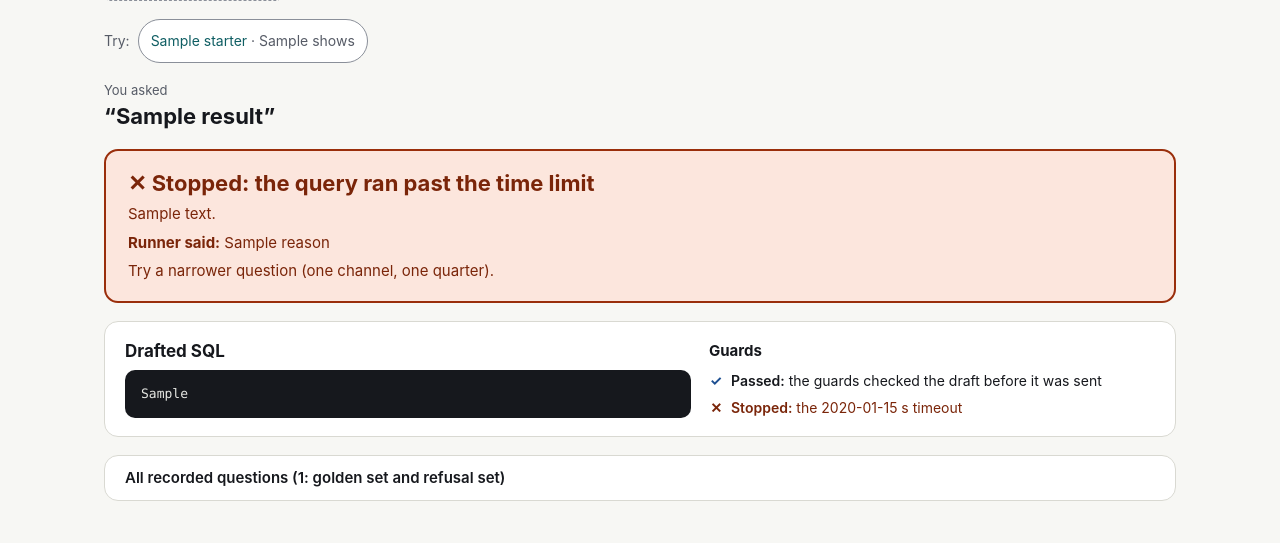
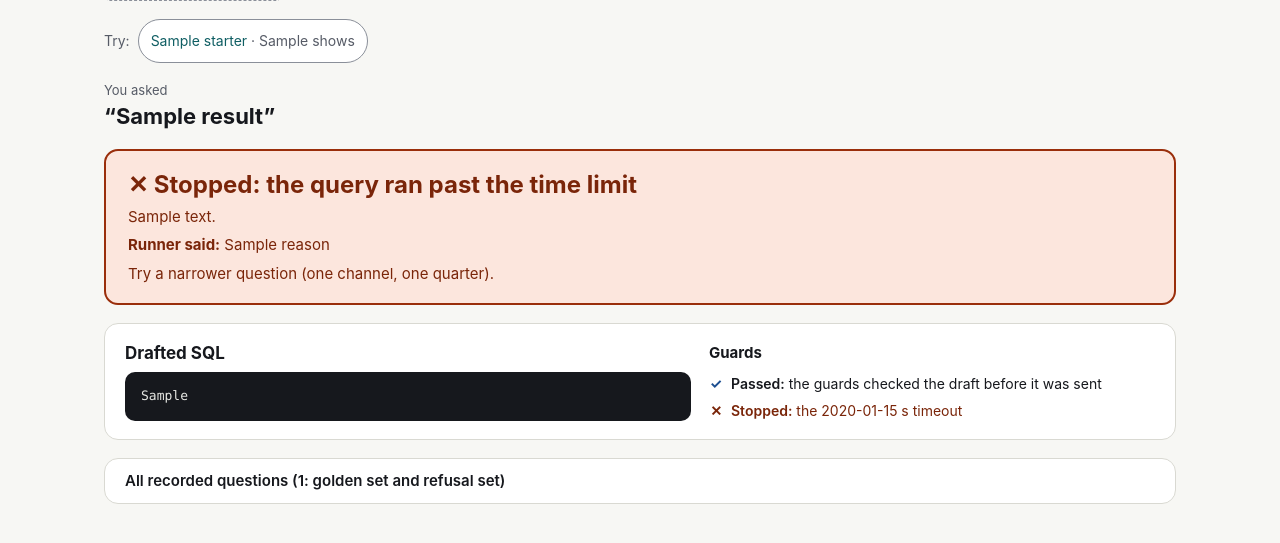
Before and after one commit to shanelabountyai/rollup, a FastAPI app: template rollup/ui/templates/index.html in a window 1280 px wide. Shown: the part 202-745 px from the top of the page. Run offline with FastAPI, Linux system fonts and the light colour scheme; the template is opened without the code that fills it: most values are stand-ins (such as "Sample title", 1, 10 or a date in 2020).

Commit message:
UI: fix accepted design, UX and accessibility review findings (D-61)
- UX-1: recorded questions the committed eval scores as misses show
  'Known eval miss' with a link to /eval (48/48 checked by test)
- A11y-1: no live region around the result; status in the focused heading;
  outcome headlines are h3 (A11y-6)
- aria-invalid after htmx errors, cited cells focusable + labelled, table
  focus ring unclipped, 'Pick one from the list' opens the list
- no maxlength (server message reachable), long reasons wrap at 390 px,
  row-cap and guard wording, attribution note on touch results,
  'The other kind of no' card, chart viewBox 300, no backticks in chart note
- axe 4.10.2: 0 violations on 44 runs; keyboard 4/4

Co-Authored-By: Claude Opus 5.5 <noreply@anthropic.com>
Claude-Session: https://claude.ai/code/session_01FH1miKquk7E4wvEpZm5MRa

```diff
--- a/rollup/ui/app.py
+++ b/rollup/ui/app.py
@@ -39,6 +39,7 @@ from rollup.schema_context import SchemaContext, load_context
 from rollup.ui.chart import choose_chart, fmt_cell, is_number, render_svg
 from rollup.ui.views import (
     TIMEOUT_S,
+    EvalRow,
     guard_explainer,
     highlight_answer,
     load_eval,
@@ -110,6 +111,8 @@ class ResultView:
     chart_title: str = ""
     explain_title: str = ""  # plain-words headline for a guard refusal
     explain_body: str = ""
+    touch_note: bool = False  # the result involves first/last-touch credit: say which is primary (owner call, D-20)
+    eval: EvalRow | None = None  # this question's row in the committed eval run, if it is a recorded question
 
 
 _DIGIT = re.compile(r"\d")
@@ -192,6 +195,8 @@ def build_view(r: AskResult) -> ResultView:
         chart_title=chart_title,
         explain_title=explain_title,
         explain_body=explain_body,
+        touch_note=r.answered
+        and ("touch" in (r.executed_sql or "").lower() or any("touch" in c.lower() for c in r.columns)),
     )
 
 
@@ -240,6 +245,9 @@ def create_app(
     examples = recorded_questions() if isinstance(the_model, RecordedModel) else []
     starter_list = starters()
     eval_path = eval_run_path
+    _ev = load_eval(eval_path) if eval_path is not None else load_eval()
+    is_recorded = isinstance(the_model, RecordedModel)
+    eval_by_question = {row.question: row for row in _ev.rows} if _ev is not None and is_recorded else {}
     ctx_lock = threading.Lock()
     ctx_cache: list[SchemaContext] = []
 
@@ -326,6 +334,7 @@ def create_app(
                     result = build_view(ask(q, the_model, con, ctx))
                 finally:
                     con.close()
+                result.eval = eval_by_question.get(q)
                 if result.status == "refused_question":
                     marts = marts_summary(ctx)
         # htmx does not swap 4xx/5xx responses by default, so a partial carries its error with a 200.
--- a/rollup/ui/chart.py
+++ b/rollup/ui/chart.py
@@ -30,7 +30,7 @@ from html import escape
 from typing import Any, Literal
 
 MAX_BARS = 30
-WIDTH = 360  # viewBox width; sized for the chart card beside the table (design pass, D-55)
+WIDTH = 300  # viewBox width; sized for the chart card beside the table (design pass, D-55)
 
 ChartKind = Literal["line", "bar", "none"]
 
@@ -147,7 +147,7 @@ def _text(x: float, y: float, s: str, *, anchor: str = "start", cls: str = "lbl"
 
 
 def _bar_svg(spec: ChartSpec) -> str:
-    row_h, bar_h, pad, value_w = 36, 14, 8, 100
+    row_h, bar_h, pad, value_w = 36, 14, 8, 92
     lo, hi = min(0.0, *spec.values), max(0.0, *spec.values)
     span = (hi - lo) or 1.0
     plot_w = WIDTH - 2 * pad - value_w
--- a/rollup/ui/static/rollup.css
+++ b/rollup/ui/static/rollup.css
@@ -72,6 +72,7 @@ main { max-width: 1120px; margin: 0 auto; padding: 24px 24px 56px; display: flex
 .ask input[aria-invalid="true"] { border: 2px solid var(--bad-line); }
 .btn { min-height: 52px; padding: 0 22px; border-radius: 10px; border: 1px solid var(--accent); background: var(--accent);
   color: var(--on-accent); font: inherit; font-weight: 600; cursor: pointer; }
+.btn[disabled] { opacity: .7; cursor: progress; }
 .btn:hover { background: var(--accent-hover); border-color: var(--accent-hover); }
 .try { display: flex; flex-wrap: wrap; gap: 8px; align-items: center; font-size: 14px; }
 .try .label { color: var(--muted); }
@@ -121,6 +122,7 @@ details.all-qs .chip { border-radius: 8px; border-color: var(--line); }
 
 /* tables */
 .tablewrap { overflow-x: auto; max-height: 520px; overflow-y: auto; }
+.tablewrap:focus-visible { outline-offset: -3px; }
 .tablewrap.uncapped { max-height: none; overflow-y: visible; }
 table.data { width: 100%; border-collapse: collapse; font-size: 14px; }
 table.data th { position: sticky; top: 0; background: var(--thead); text-align: left; font-size: 13px; color: var(--muted-2);
@@ -157,8 +159,8 @@ code.guard-code { font-size: 13px; background: var(--chip); color: var(--fg); bo
 
 /* status panels: word -> glyph -> colour */
 .panel { border-radius: 14px; padding: 18px 22px; display: flex; flex-direction: column; gap: 6px; border: 2px solid; }
-.panel .headline { font-family: var(--font-head); font-size: 22px; font-weight: 700; line-height: 1.3; margin: 0; }
-.panel p { margin: 0; }
+.panel .headline { font-family: var(--font-head); font-size: 24px; font-weight: 700; line-height: 1.3; margin: 0; }
+.panel p { margin: 0; overflow-wrap: anywhere; }
 .panel code { font-size: 13px; }
 .panel-bad { background: var(--bad-bg); color: var(--bad-fg); border-color: var(--bad-line); }
 .panel-info { background: var(--pass-bg); color: var(--info-fg); border-color: var(--pass-fg); }
--- /dev/null
+++ b/rollup/ui/templates/_eval_note.html
@@ -0,0 +1,9 @@
+{% if r.eval and r.eval.result == "fail" %}
+<div class="replaced" data-testid="eval-note"><span class="g" aria-hidden="true">✕</span><span><strong>Known eval miss:</strong>
+  in the committed eval run this recorded draft {{ "gave a result that does not match the reference answer" if r.eval.set == "golden" else "showed numbers for a question the data can't answer" }}.
+  Passing the guards and RU-03 means the SQL was safe and the answer quotes its result, not that the SQL answers the
+  question. <a href="/eval">See the eval</a>.</span></div>
+{% elif r.eval %}
+<p class="note" data-testid="eval-note"><span aria-hidden="true">✓</span> In the committed eval run this recorded question
+  {{ "matched the reference answer" if r.eval.result == "pass" else "was correctly refused" }} (<a href="/eval">eval</a>).</p>
+{% endif %}
--- a/rollup/ui/templates/_result.html
+++ b/rollup/ui/templates/_result.html
@@ -1,15 +1,15 @@
 {% if error %}
-<section class="panel panel-bad" role="alert" data-testid="error" id="q-error">
+<section class="panel panel-bad" data-testid="error" id="q-error">
   <h2 class="headline" id="result-heading" tabindex="-1"><span aria-hidden="true">✕</span> {{ error_title or "Not asked" }}</h2>
   <p>{{ error }}</p>
 </section>
 {% elif result %}
 {% set r = result %}
-<section class="stack" data-testid="result" data-status="{{ r.status }}" aria-labelledby="result-heading" style="gap:18px">
+<section class="stack" data-testid="result" data-status="{{ r.status }}" data-title="{{ r.status_label }} · Ask Rollup" aria-labelledby="result-heading" style="gap:18px">
   <div class="asked">
     <span class="label">You asked</span>
-    <h2 class="q" id="result-heading" tabindex="-1">“{{ r.question }}”</h2>
-    <span class="visually-hidden">Status: <span data-testid="status">{{ r.status }}</span> — {{ r.status_label }}</span>
+    <h2 class="q" id="result-heading" tabindex="-1">“{{ r.question }}”<span class="visually-hidden">. Status: {{ r.status_label }}</span></h2>
+    <span class="visually-hidden" data-testid="status">{{ r.status }}</span>
   </div>
 
   {% if r.status == "answered" %}
@@ -27,8 +27,10 @@
       above quotes result cells only.</span></div>
     {% else %}
     <p class="note" data-testid="answer-source">Written by the {{ r.answer_source }}; every number in it is in the result
-      (RU-03). Highlighted numbers link to their cell.</p>
+      (RU-03). A highlighted number links to its cell when one matches it exactly.</p>
     {% endif %}
+    {% if r.touch_note %}<p class="note" data-testid="attribution">Attribution: first touch is the primary credit; last touch is shown as a second column where a mart has one.</p>{% endif %}
+    {% include "_eval_note.html" %}
   </section>
 
   <div class="split">
@@ -41,14 +43,14 @@
         <table class="data" data-testid="result-table">
           <thead><tr>{% for c in r.columns %}<th scope="col"{% if r.numeric_cols[loop.index0] %} class="num"{% endif %}>{{ c }}</th>{% endfor %}</tr></thead>
           <tbody>
-            {% for row in r.rows %}{% set i = loop.index0 %}<tr>{% for v in row %}{% set j = loop.index0 %}<td id="cell-{{ i }}-{{ j }}"{% if r.numeric_cols[j] or (i, j) in r.cited %} class="{% if r.numeric_cols[j] %}num{% endif %}{% if (i, j) in r.cited %} cited{% endif %}"{% endif %}>{{ v }}</td>{% endfor %}</tr>{% endfor %}
+            {% for row in r.rows %}{% set i = loop.index0 %}<tr>{% for v in row %}{% set j = loop.index0 %}<td id="cell-{{ i }}-{{ j }}"{% if r.numeric_cols[j] or (i, j) in r.cited %} class="{% if r.numeric_cols[j] %}num{% endif %}{% if (i, j) in r.cited %} cited{% endif %}"{% endif %}{% if (i, j) in r.cited %} tabindex="-1"{% endif %}>{{ v }}{% if (i, j) in r.cited %}<span class="visually-hidden"> (quoted in the answer)</span>{% endif %}</td>{% endfor %}</tr>{% endfor %}
           </tbody>
         </table>
       </div>
     </section>
     <section class="card narrow" aria-labelledby="ch-h">
       <h3 id="ch-h">{% if r.chart_kind != "none" %}{{ r.chart_title }}{% else %}Chart{% endif %}</h3>
-      <p class="note" data-testid="chart-reason" data-chart="{{ r.chart_kind }}">{% if r.chart_kind == "none" %}<span aria-hidden="true">–</span> No chart: {% endif %}{{ r.chart_reason }} Picked by result shape, in code.</p>
+      <p class="note" data-testid="chart-reason" data-chart="{{ r.chart_kind }}">{% if r.chart_kind == "none" %}<span aria-hidden="true">–</span> No chart: {% endif %}{{ r.chart_reason|replace("`", "") }} Picked by result shape, in code.{% if r.chart_kind != "none" %} The table has every value.{% endif %}</p>
       {% if r.chart_svg %}<div data-testid="chart">{{ r.chart_svg }}</div>{% endif %}
     </section>
   </div>
@@ -77,8 +79,8 @@
 
   {% elif r.status == "refused_guard" %}
   {# ---- Refusal.dc.html ---- #}
-  <section class="panel panel-bad" role="alert">
-    <p class="headline"><span aria-hidden="true">✕</span> {{ r.explain_title }}</p>
+  <section class="panel panel-bad">
+    <h3 class="headline"><span aria-hidden="true">✕</span> {{ r.explain_title }}</h3>
     <p data-testid="answer">{{ r.answer }}</p>
     <p>{{ r.explain_body }}</p>
   </section>
@@ -97,10 +99,17 @@
     </div>
   </section>
 
+  <section class="card" aria-labelledby="other-h">
+    <h3 id="other-h">The other kind of no</h3>
+    <p style="margin:0;color:var(--muted-2)">When the data can't answer, Rollup says so instead of guessing: the model
+      declines before writing SQL, and the page lists what the marts do cover.</p>
+  </section>
+  {% include "_eval_note.html" %}
+
   {% elif r.status == "refused_question" %}
   {# ---- CantAnswer.dc.html ---- #}
-  <section class="panel panel-info" role="status">
-    <p class="headline"><span aria-hidden="true">◆</span> Can't answer: the data doesn't have this</p>
+  <section class="panel panel-info">
+    <h3 class="headline"><span aria-hidden="true">◆</span> Can't answer: the data doesn't have this</h3>
     <p data-testid="answer">{{ r.answer }}</p>
     {% if r.reason %}<p><strong>The model said:</strong> <span data-testid="reason">{{ r.reason }}</span></p>{% endif %}
     <p>Nothing was drafted and nothing ran. Rollup says so instead of guessing.</p>
@@ -119,19 +128,21 @@
     </div>
   </section>
 
+  {% include "_eval_note.html" %}
+
   {% else %}
   {# ---- States.dc.html: query_error, timeout, model_error ---- #}
   {% if r.status == "model_error" %}
-  <section class="panel panel-neutral" role="status">
-    <p class="headline"><span aria-hidden="true">◆</span> No draft: the model had nothing for this question</p>
+  <section class="panel panel-neutral">
+    <h3 class="headline"><span aria-hidden="true">◆</span> No draft: the model had nothing for this question</h3>
     <p data-testid="answer">{{ r.answer }}</p>
     {% if r.reason %}<p><strong>The model said:</strong> <span data-testid="reason">{{ r.reason }}</span></p>{% endif %}
     {% if recorded %}<p>This build uses recorded model responses (no API key), so only the {{ examples|length }} recorded
       questions have a draft. <a href="#all-questions">Pick one from the list</a>.</p>{% endif %}
   </section>
   {% else %}
-  <section class="panel panel-bad" role="alert">
-    <p class="headline"><span aria-hidden="true">✕</span> {% if r.status == "timeout" %}Stopped: the query ran past the time limit{% else %}Could not run: the database rejected the query{% endif %}</p>
+  <section class="panel panel-bad">
+    <h3 class="headline"><span aria-hidden="true">✕</span> {% if r.status == "timeout" %}Stopped: the query ran past the time limit{% else %}Could not run: the database rejected the query{% endif %}</h3>
     <p data-testid="answer">{{ r.answer }}</p>
     {% if r.reason %}<p><strong>{% if r.status == "timeout" %}Runner said:{% else %}Database said:{% endif %}</strong> <span data-testid="reason">{{ r.reason }}</span></p>{% endif %}
     <p>{% if r.status == "timeout" %}Try a narrower question (one channel, one quarter).{% else %}The SQL passed the guards, so this is a mistake in the draft (often a column that doesn't exist), not a safety refusal. Nothing was changed.{% endif %}</p>
@@ -145,7 +156,7 @@
     </div>
     <div class="stack" style="flex:1 1 300px;min-width:0;gap:8px">
       <h4 style="margin:0;font-size:15px">Guards</h4>
-      <p class="visually-hidden">Guard result: <span data-testid="guard">{{ r.guard }}</span></p>
+      <p class="visually-hidden">Guard result: <span data-testid="guard">passed, then {{ "stopped by the timeout" if r.status == "timeout" else "rejected by the database" }}</span></p>
       <ul class="guards">
         <li class="g-pass"><span class="g" aria-hidden="true">✓</span><span><strong class="guard-word">Passed:</strong> the guards checked the draft before it was sent</span></li>
         <li class="g-refused"><span class="g" aria-hidden="true">✕</span><span><strong class="guard-word">{% if r.status == "timeout" %}Stopped:{% else %}Failed:{% endif %}</strong> {% if r.status == "timeout" %}the {{ timeout_s }} s timeout{% else %}the database could not run it{% endif %}</span></li>
@@ -155,6 +166,7 @@
   {% else %}
   <p class="visually-hidden">Guard result: <span data-testid="guard">{{ r.guard }}</span></p>
   {% endif %}
+  {% include "_eval_note.html" %}
   {% endif %}
 </section>
 {% else %}
--- a/rollup/ui/templates/data.html
+++ b/rollup/ui/templates/data.html
@@ -7,8 +7,8 @@
       The model is given exactly this, and the guards refuse any other table. All data is synthetic.</p>
   </div>
   {% if ctx is none %}
-  <section class="panel panel-bad" role="alert" data-testid="error">
-    <p class="headline"><span aria-hidden="true">✕</span> The warehouse is not built yet</p>
+  <section class="panel panel-bad" data-testid="error">
+    <h2 class="headline"><span aria-hidden="true">✕</span> The warehouse is not built yet</h2>
     <p>Run <code>make build</code>, then reload.</p>
   </section>
   {% else %}
--- a/rollup/ui/templates/eval.html
+++ b/rollup/ui/templates/eval.html
@@ -8,8 +8,8 @@
       wording sounds right. A question from the second set passes only if no number is shown.</p>
   </div>
   {% if ev is none %}
-  <section class="panel panel-neutral" role="status" data-testid="eval-missing">
-    <p class="headline"><span aria-hidden="true">◆</span> No committed run file</p>
+  <section class="panel panel-neutral" data-testid="eval-missing">
+    <h2 class="headline"><span aria-hidden="true">◆</span> No committed run file</h2>
     <p>The eval page reads <code>docs/eval/recorded-run.json</code>, which is not in this checkout. Run <code>make eval</code> to produce a run.</p>
   </section>
   {% else %}
--- a/rollup/ui/templates/index.html
+++ b/rollup/ui/templates/index.html
@@ -1,10 +1,10 @@
 {% extends "base.html" %}
 {% block title %}{% if result %}{{ result.status_label }} · {% endif %}Ask Rollup{% endblock %}
 {% block main %}
-  <form class="ask" method="post" action="/ask" hx-post="/ask" hx-target="#result" hx-indicator="#spin">
+  <form class="ask" method="post" action="/ask" hx-post="/ask" hx-target="#result" hx-indicator="#spin" hx-disabled-elt="find button">
     <h1 class="ask-title"><label for="q">Ask a question about marketing performance</label></h1>
     <div class="row">
-      <input id="q" type="text" name="question" value="{{ question }}" list="recorded-questions" maxlength="500"
+      <input id="q" type="text" name="question" value="{{ question }}" list="recorded-questions"
              placeholder="e.g. {{ starters[0].question if starters else 'What was total ad spend by platform?' }}"
              autocomplete="off" required{% if error %} aria-invalid="true" aria-describedby="q-error"{% endif %}>
       <button class="btn" type="submit">Ask</button>
@@ -28,7 +28,7 @@
   </div>
   {% endif %}
 
-  <div id="result" aria-live="polite">{% include "_result.html" %}</div>
+  <div id="result">{% include "_result.html" %}</div>
 
   {% if examples %}
   <datalist id="recorded-questions">
@@ -54,7 +54,20 @@ document.body.addEventListener("htmx:afterSwap", function (e) {
   if (e.detail && e.detail.target && e.detail.target.id === "result") {
     var h = document.getElementById("result-heading");
     if (h) { h.focus({ preventScroll: false }); }
+    var q = document.getElementById("q"), err = document.getElementById("q-error");
+    if (q) {
+      if (err) { q.setAttribute("aria-invalid", "true"); q.setAttribute("aria-describedby", "q-error"); }
+      else { q.removeAttribute("aria-invalid"); q.removeAttribute("aria-describedby"); }
+    }
+    var sec = document.querySelector("#result [data-title]");
+    document.title = sec ? sec.getAttribute("data-title") : "Ask Rollup";
   }
+});
+/* "Pick one from the list" opens the recorded-questions list and moves focus to it. */
+document.addEventListener("click", function (e) {
+  var a = e.target.closest && e.target.closest('a[href="#all-questions"]');
+  var d = document.getElementById("all-questions");
+  if (a && d) { e.preventDefault(); d.open = true; d.querySelector("summary").focus(); d.scrollIntoView(); }
 });
 </script>
 {% endblock %}
--- a/rollup/ui/views.py
+++ b/rollup/ui/views.py
@@ -122,7 +122,7 @@ def passed_checks(executed_sql: str | None, elapsed_ms: float | None) -> list[st
         "one SELECT statement, parsed",
         f"only allowlisted marts{tables}",
         "no SELECT * on a fact table",
-        f"row limit added ({DEFAULT_MAX_ROWS:,})",
+        f"row cap of {DEFAULT_MAX_ROWS:,} rows (the outer LIMIT asks for one more row to detect a cut)",
         "read-only connection",
         timing,
     ]
```
Also changed, not shown: tests/test_ui_design.py (+39 -5 lines).
